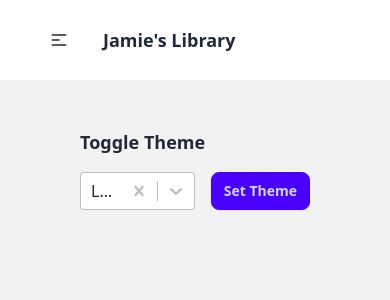
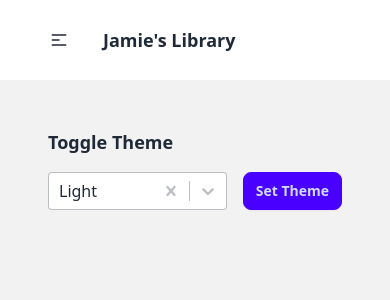
Before and after one commit to Jamie2345/bookslibrary, a React (Vite) app in the folder client/: page /theme in a window 390 px wide. Shown: the top 300 px of the page. Built offline with nearby package versions, Linux system fonts and the light colour scheme.

Commit message:
slight changes to margin on mobile and desktop

```diff
--- a/client/src/pages/Home.tsx
+++ b/client/src/pages/Home.tsx
@@ -73,7 +73,7 @@ export default function Home() {
   return (
     <main className="flex w-full min-h-screen bg-base-200">
       <Navbar />
-      <div className="flex w-full my-32 mx-20">
+      <div className="flex w-full my-32 mx-12 lg:mx-24">
         <div className="w-full flex flex-col">
           {searchResults.length <= 0 ? (
             <>
--- a/client/src/pages/Theme.tsx
+++ b/client/src/pages/Theme.tsx
@@ -20,7 +20,7 @@ export default function Theme() {
   return (
     <main className="flex w-full min-h-screen bg-base-200">
       <NavbarNoSearch />
-      <div className="flex w-full flex-col my-32 mx-20">
+      <div className="flex w-full flex-col my-32 mx-12 lg:mx-24">
         <h2 className="mb-4 text-lg font-semibold text-base-content">
           Toggle Theme
         </h2>
```
